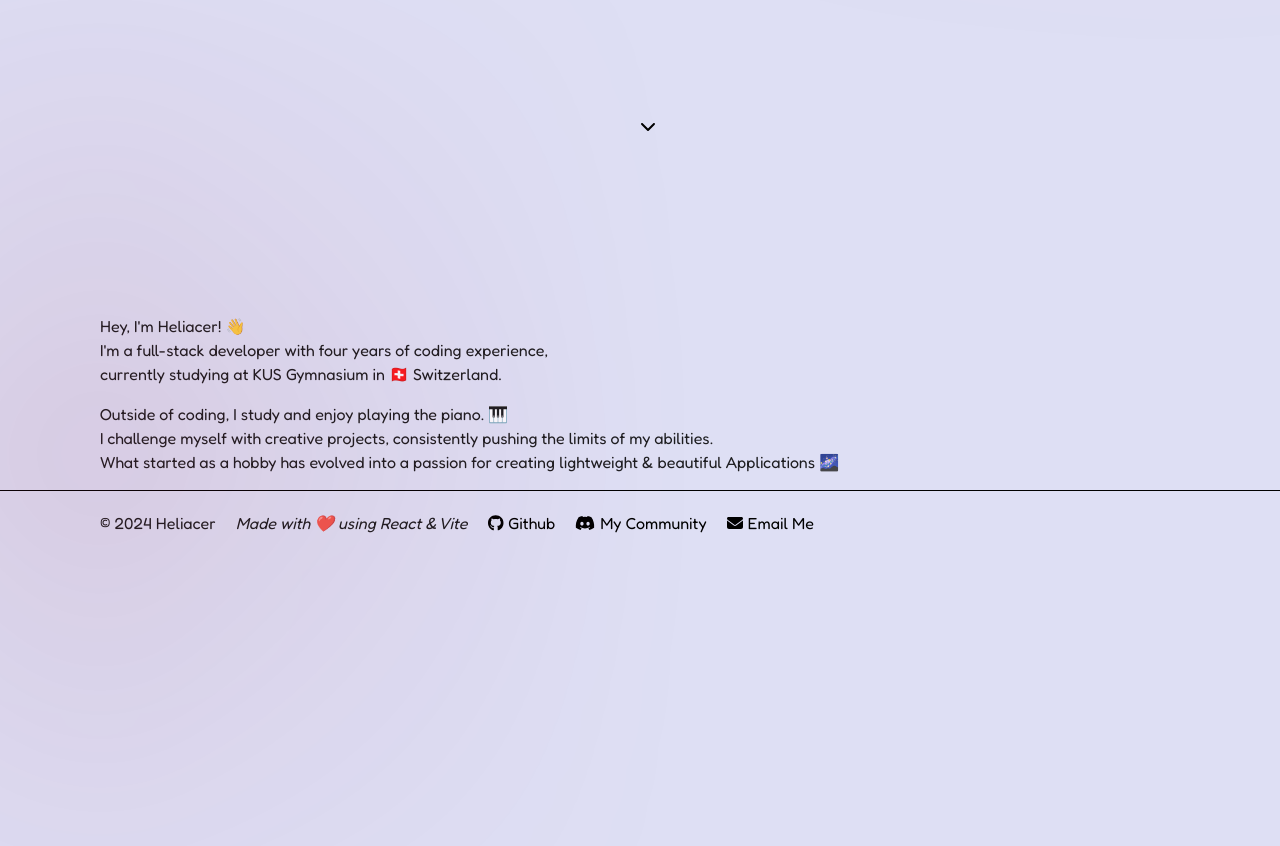
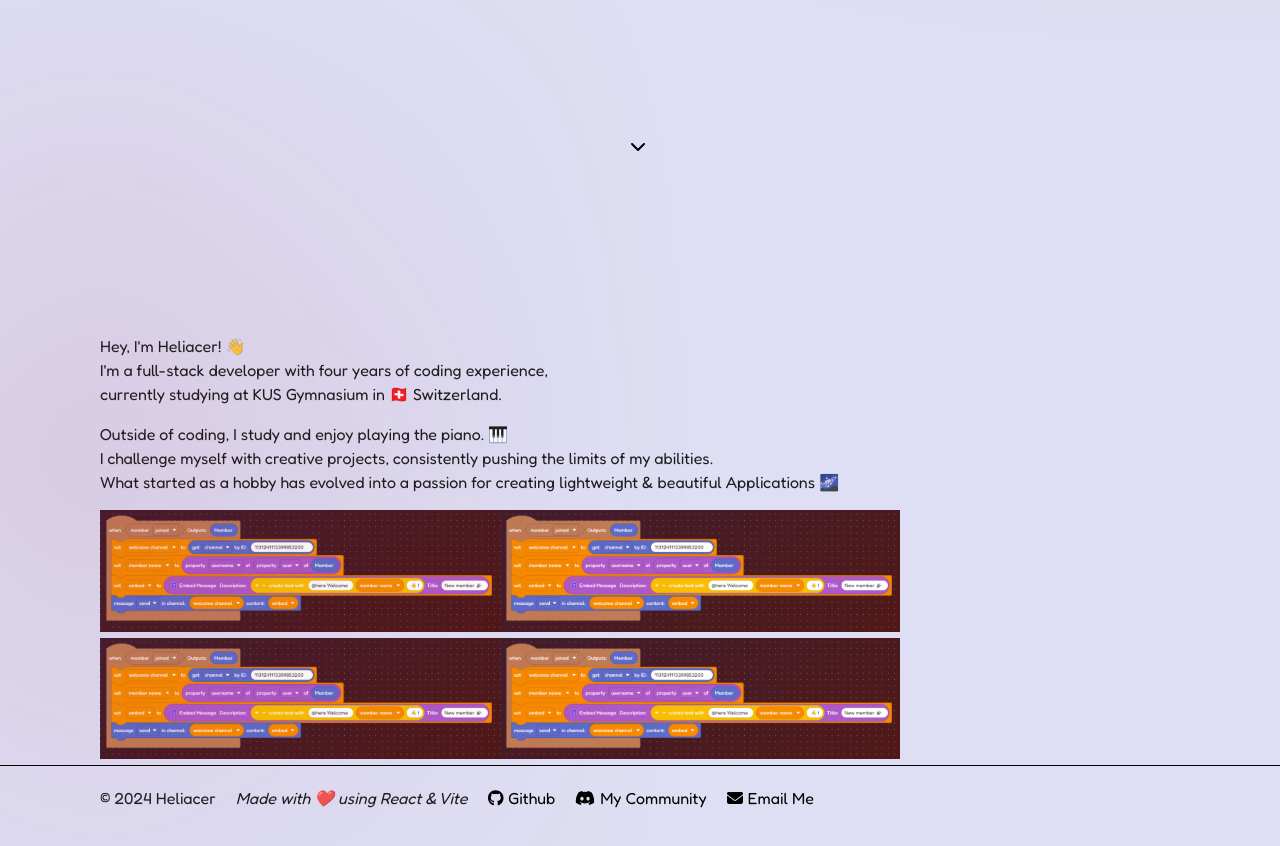
Before and after one commit to heliacer/heliacer.github.io, a React (Vite) app: page / in a window 1280 px wide. Shown: the part 646-1492 px from the top of the page. Built offline with nearby package versions, Linux system fonts and the light colour scheme.

Commit message:
progress on image gallery - will make it scroll through

```diff
--- a/src/App.tsx
+++ b/src/App.tsx
@@ -7,9 +7,10 @@ import CustomCursor from './utils/cursor';
 import Paragraph from './utils/paragraph';
 import { aboutMe } from './content';
 
-import { animateScroll as scroll } from 'react-scroll';
+import { Link } from 'react-scroll';
 import { FontAwesomeIcon } from '@fortawesome/react-fontawesome';
 import { faChevronDown } from '@fortawesome/free-solid-svg-icons';
+import Gallery from './ui/gallery';
 
 
 export default function App() {
@@ -31,11 +32,12 @@ export default function App() {
       <Navigation className={onTop ? '' : 'scrolled'}/>
       <GlowBallRows count={7} distance={1000} radius={100} />
       <Hero />
-      <a onClick={() => scroll.scrollTo(800)} className='chevron'>
+      <Link to='about' offset={-160} smooth spy className='chevron'>
         <FontAwesomeIcon icon={faChevronDown}/>
-      </a>
+      </Link>
       <main>
         <Paragraph id='about' text={aboutMe}/>
+        <Gallery />
       </main>
       <Footer />
     </>
--- a/src/styles/components.css
+++ b/src/styles/components.css
@@ -75,6 +75,6 @@ button:active {
 }
 
 .chevron {
-  margin-left: 50%;
-  padding: 0 0 10rem 0;
+  margin-left: calc(50% - 30px);
+  padding: 20px 20px 10rem 20px;
 }
--- a/src/styles/main.css
+++ b/src/styles/main.css
@@ -5,3 +5,4 @@
 @import './animations.css';
 @import './misc.css';
 @import './responsive.css';
+@import './gallery.css'
--- a/src/styles/responsive.css
+++ b/src/styles/responsive.css
@@ -3,7 +3,7 @@
     padding: 5rem 5rem 0 5rem;
   }
   .chevron{
-    padding: 0 0 5rem 0;
+    padding: 20px 20px 5rem 20px;
   }
   main {
     margin: 0 30px;
--- /dev/null
+++ b/src/ui/gallery.tsx
@@ -0,0 +1,21 @@
+const GalleryImage = ({pathName} : { pathName : string}) => {
+  return (
+    <img width={400} src={`/images/${pathName}`} draggable='false'/>
+  )
+}
+
+
+
+const Gallery = () => {
+
+  return (
+    <>
+      <GalleryImage pathName='block.png'/>
+      <GalleryImage pathName='block.png'/>
+      <GalleryImage pathName='block.png'/>
+      <GalleryImage pathName='block.png'/>
+    </>
+  );
+};
+
+export default Gallery;
--- a/src/ui/navigation.tsx
+++ b/src/ui/navigation.tsx
@@ -26,7 +26,7 @@ const NavLink: React.FC<NavLinkProps> = ({ name, icon}) => {
   )
   return (
     window.removeEventListener('hashchange',hashUpdate),
-    <Link offset={-100} activeClass="active" smooth spy to={name}>
+    <Link offset={-160} activeClass="active" smooth spy to={name}>
       <FontAwesomeIcon icon={icon} />
       <p>{capitalize(name)}</p>
     </Link>
```
Also changed, not shown: public/images/graplet_lab.png (deleted), public/images/solsnippet.png (deleted), src/styles/gallery.css (added).
